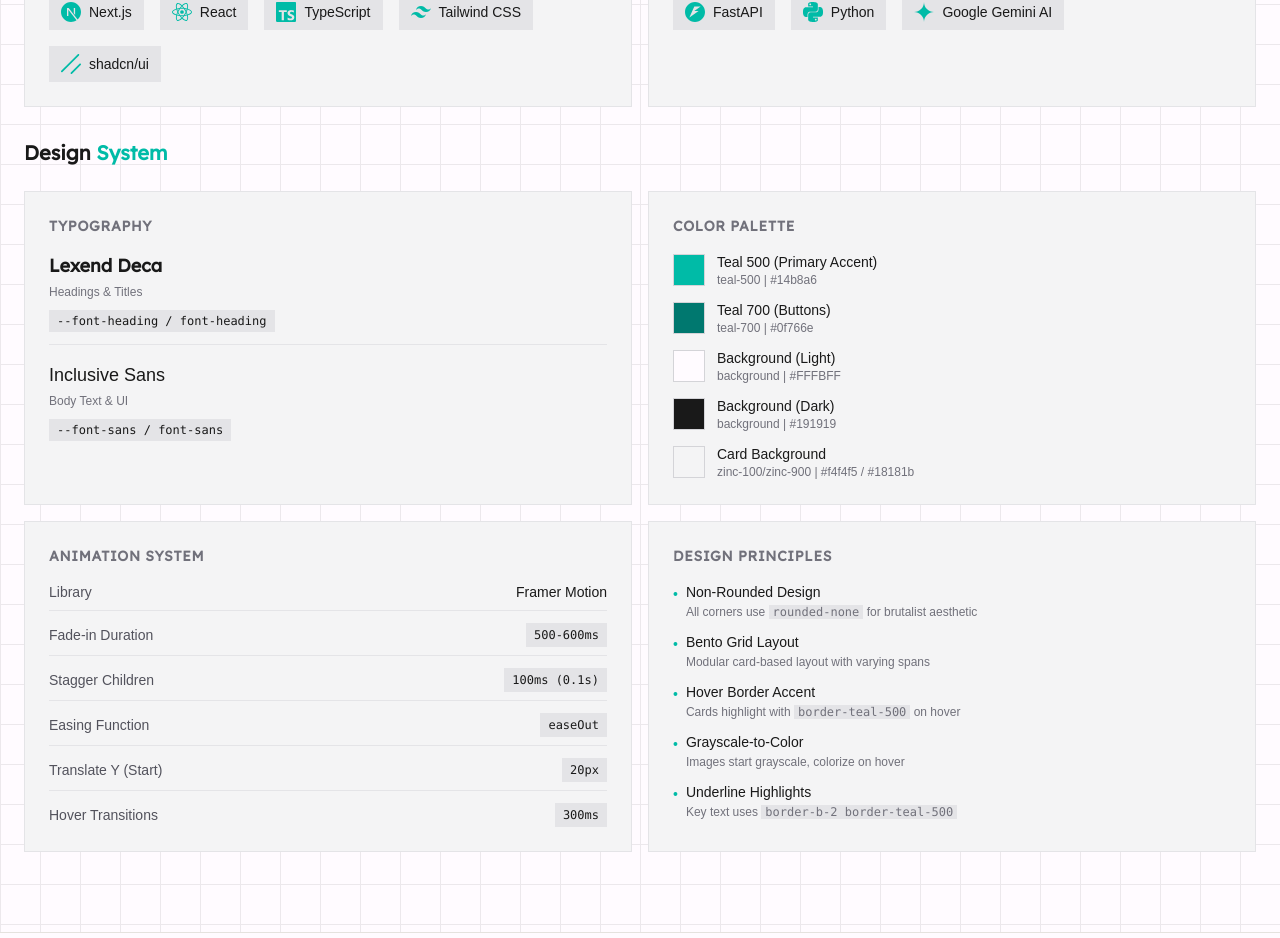
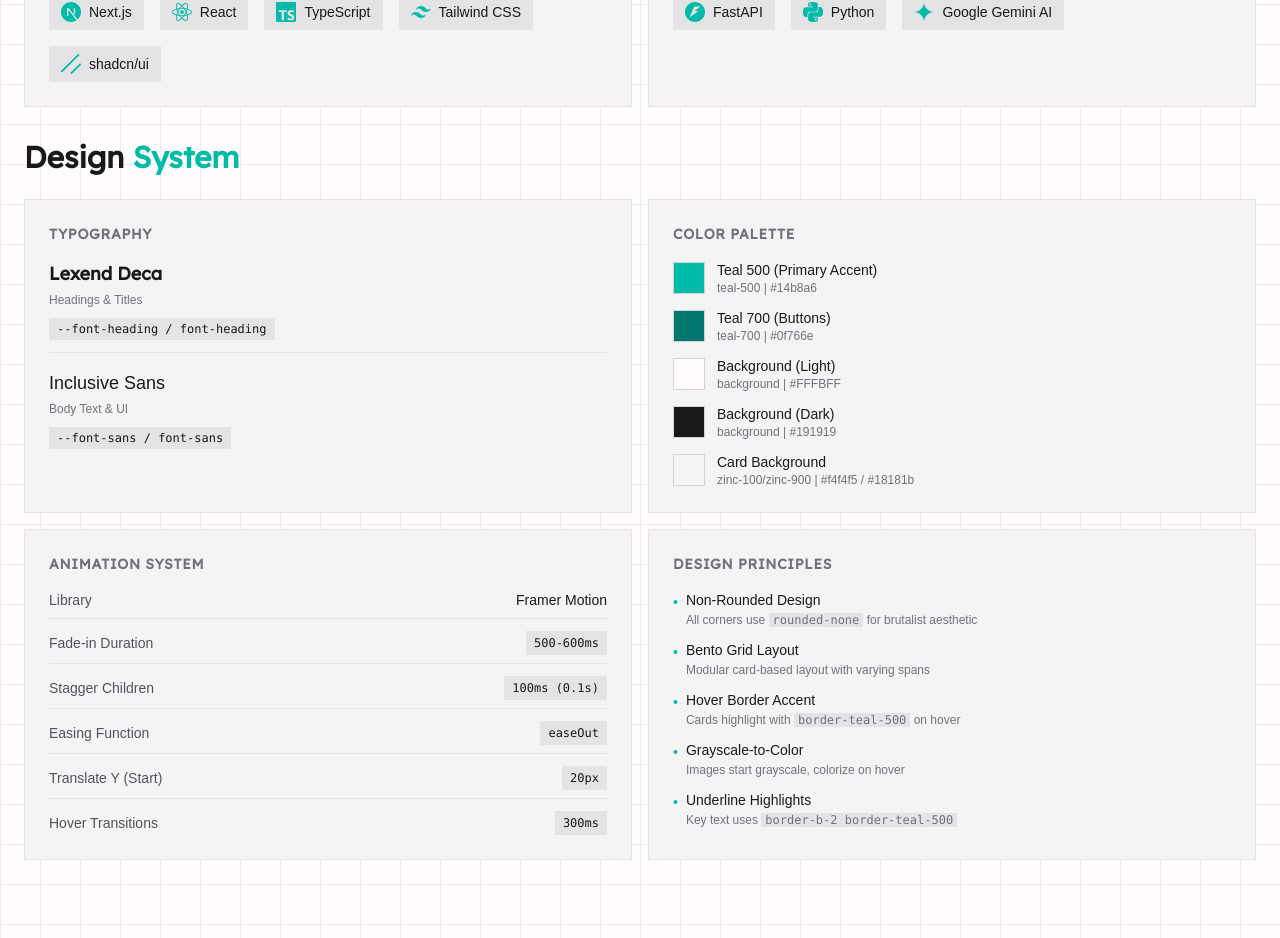
Before and after one commit to arifian853/arifian853.github.io, a Next.js app: page /about in a window 1280 px wide. Shown: the part 1820-2758 px from the top of the page. Built offline with nearby package versions, Linux system fonts and the light colour scheme; a web font is replaced by a local one.

Commit message:
minor changes

```diff
--- a/app/about/AboutContent.tsx
+++ b/app/about/AboutContent.tsx
@@ -560,9 +560,9 @@
                             whileInView="visible"
                             viewport={{ once: true }}
                         >
-                            <h4 className="text-xl font-bold font-heading mb-6">
+                            <h3 className="text-2xl md:text-3xl font-bold font-heading mb-6">
                                 Design <span className="text-teal-500">System</span>
-                            </h4>
+                            </h3>
 
                             <div className="grid grid-cols-1 md:grid-cols-2 gap-4">
                                 {/* Typography */}
```
Also changed, not shown: 1 other file (tests, documents, lock files or other folders).
